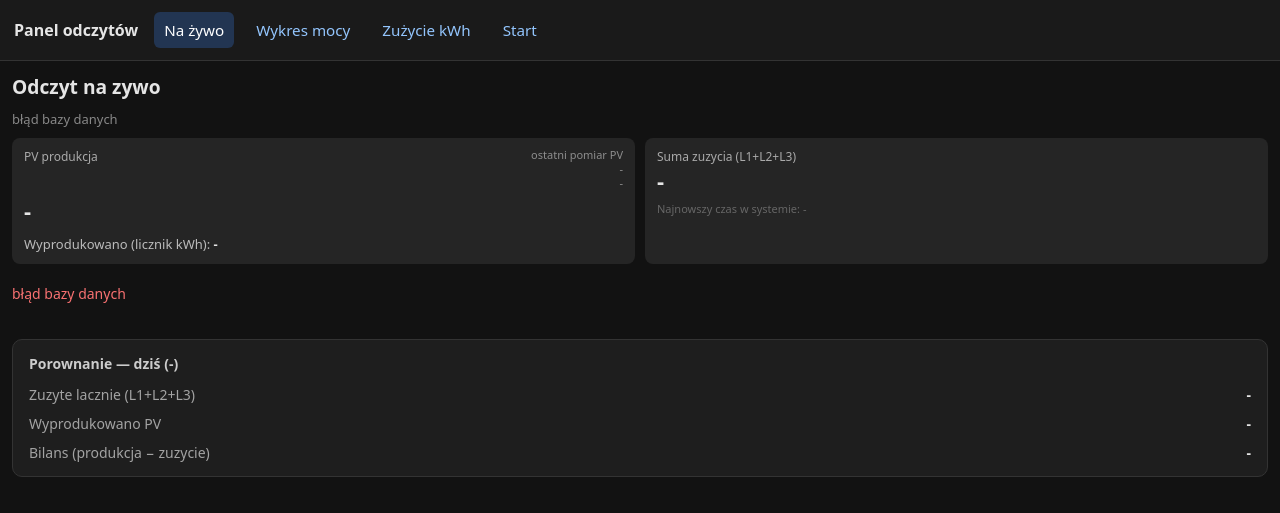
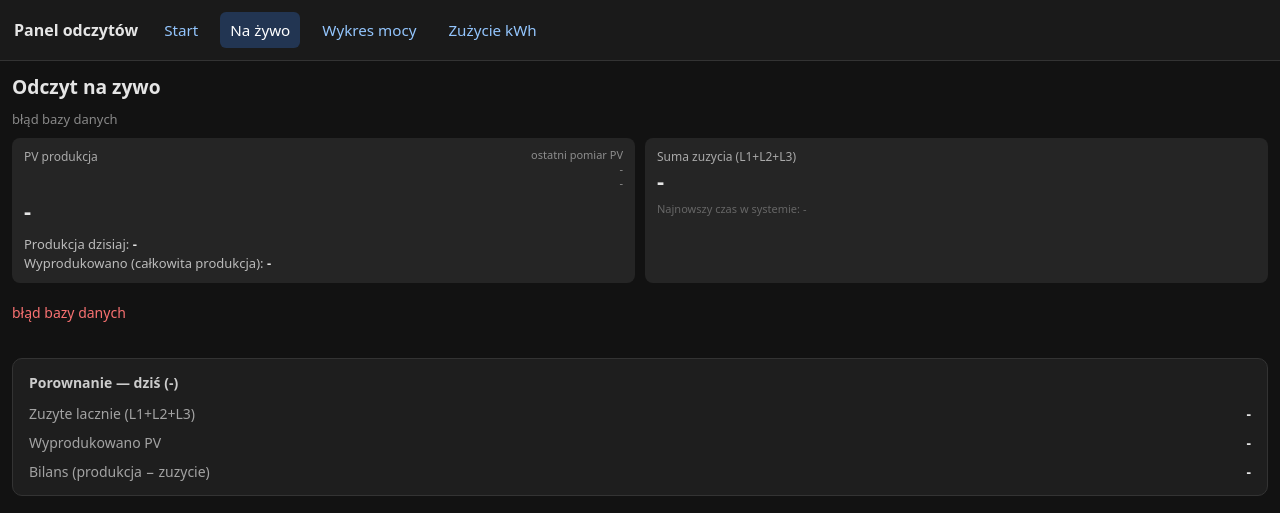
Before and after one commit to DybaMati/str_liczniki, a FastAPI app: page /live in a window 1280 px wide. Shown: the top 513 px of the page. Run offline with FastAPI, Linux system fonts and the light colour scheme.

Commit message:
feat(nav+live): domyslnie /live, start jako pierwsza zakladka, produkcja/zuzycie dzisiaj
Made-with: Cursor

```diff
--- a/app/main.py
+++ b/app/main.py
@@ -8,7 +8,7 @@ from pathlib import Path
 from typing import Dict
 
 from fastapi import FastAPI, HTTPException, Query, Request
-from fastapi.responses import HTMLResponse, JSONResponse
+from fastapi.responses import HTMLResponse, JSONResponse, RedirectResponse
 from fastapi.templating import Jinja2Templates
 from sqlalchemy.exc import SQLAlchemyError
 
@@ -98,6 +98,11 @@ def _fmt_ts(val: object) -> str:
 
 @app.get("/", response_class=HTMLResponse)
 async def index(request: Request):
+    return RedirectResponse(url="/live", status_code=307)
+
+
+@app.get("/start", response_class=HTMLResponse)
+async def page_start(request: Request):
     return templates.TemplateResponse(
         "index.html",
         {"request": request, "title": "Start", "active": "home"},
--- a/templates/base.html
+++ b/templates/base.html
@@ -46,10 +46,10 @@
 <body>
   <nav class="nav">
     <strong>{{ site_brand|default('Panel odczytów') }}</strong>
+    <a href="/start" class="{{ 'active' if active == 'home' else '' }}">Start</a>
     <a href="/live" class="{{ 'active' if active == 'live' else '' }}">Na żywo</a>
     <a href="/chart" class="{{ 'active' if active == 'chart' else '' }}">Wykres mocy</a>
     <a href="/meters" class="{{ 'active' if active == 'meters' else '' }}">Zużycie kWh</a>
-    <a href="/" class="{{ 'active' if active == 'home' else '' }}">Start</a>
   </nav>
   <main>
     {% block content %}{% endblock %}
--- a/templates/live.html
+++ b/templates/live.html
@@ -70,7 +70,8 @@ main { max-width: min(100%, 1600px); }
     </div>
     <p class="pv-card-value" id="pv-pv">-</p>
     <p style="font-size:13px;color:#bbb;margin:10px 0 0;line-height:1.45">
-      Wyprodukowano (licznik kWh): <strong id="pv-kwh-plain" style="font-weight:600;color:#e5e5e5">-</strong><br/>
+      Produkcja dzisiaj: <strong id="pv-kwh-today" style="font-weight:600;color:#e5e5e5">-</strong><br/>
+      Wyprodukowano (całkowita produkcja): <strong id="pv-kwh-plain" style="font-weight:600;color:#e5e5e5">-</strong><br/>
       <span style="font-size:11px;color:#666" id="pv-kwh-ts-line"></span>
     </p>
   </div>
@@ -235,6 +236,7 @@ function renderMeters(cards, yMax){
       '  <div class="spark-wrap"><b>Wat wykres</b><div class="spark" id="'+id+'"></div></div>'+
       '  <div class="meter-row"><b>Amper</b><span>'+fmtA(c.amp_a)+'</span></div>'+
       '  <div class="meter-row"><b>Zuzycie licznik</b><span>'+fmtKOdo(c.kwh)+'</span></div>'+
+      '  <div class="meter-row"><b>Zuzyto dzisiaj</b><span>'+fmtKwhDelta(c.kwh_today)+'</span></div>'+
       '</div>';
     box.appendChild(el);
     drawSparkline(el.querySelector('#'+id), c.wat_series||[], yMax);
@@ -264,6 +266,8 @@ async function tick(){
     document.getElementById('pv-sum').textContent=fmtW(sum);
     var pvKwhEl=document.getElementById('pv-kwh-plain');
     if(pvKwhEl) pvKwhEl.textContent=(j.pv_kwh_total!=null && !Number.isNaN(j.pv_kwh_total)) ? fmtKwhPlain(j.pv_kwh_total) : '—';
+    var pvTodayEl=document.getElementById('pv-kwh-today');
+    if(pvTodayEl) pvTodayEl.textContent=fmtKwhDelta(j.kwh_pv_today);
     document.getElementById('pv-kwh-ts-line').textContent=j.pv_kwh_ts ? ('Ostatni odczyt licznika kWh: '+j.pv_kwh_ts) : '';
     document.getElementById('today-label').textContent=j.today_period_label||'-';
     document.getElementById('bal-use').textContent=fmtKwhDelta(j.kwh_use_today);
```
